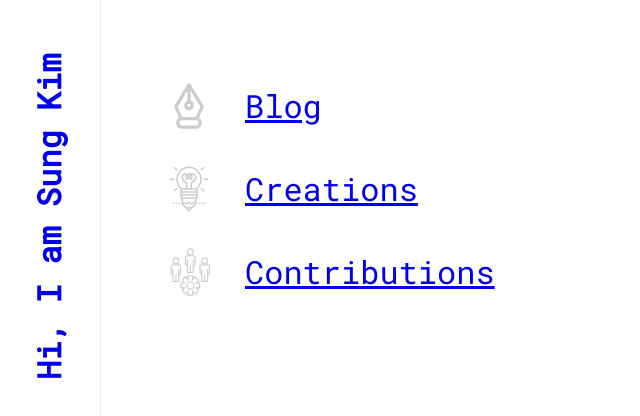
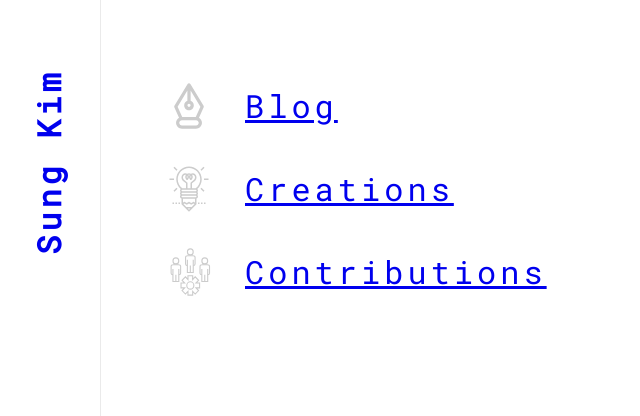
Before and after one commit to dance2die/landingpage, a Gatsby site: page / in a window 1280 px wide. Shown: the top 416 px of the page, without its empty margins (0-640 px from the left). Built offline with nearby package versions, Linux system fonts and the light colour scheme; Gatsby itself is replaced by a stand-in of ours.

Commit message:
Updated Greeting to be just my name

```diff
--- a/src/components/layout.js
+++ b/src/components/layout.js
@@ -11,6 +11,7 @@ injectGlobal`
   body {
     padding: 0;
     margin: 0;
+    letter-spacing: 4px;
     font-family: Roboto mono, monospace;
   }
 `
@@ -28,7 +29,7 @@ const Header = styled.h1`
 
   color: #000
 
-  transform: rotate(-90deg) translateX(-375px) translateY(10px);
+  transform: rotate(-90deg) translateX(-250px) translateY(10px);
   transform-origin: top left;
 `
 
@@ -75,7 +76,7 @@ const Layout = ({ children, data }) => (
         <Container>
           <HeaderContainer>
             <Header>
-              <HeaderLink to="/">Hi, I am Sung Kim</HeaderLink>
+              <HeaderLink to="/">Sung Kim</HeaderLink>
             </Header>
           </HeaderContainer>
           <Content>{children}</Content>
```
